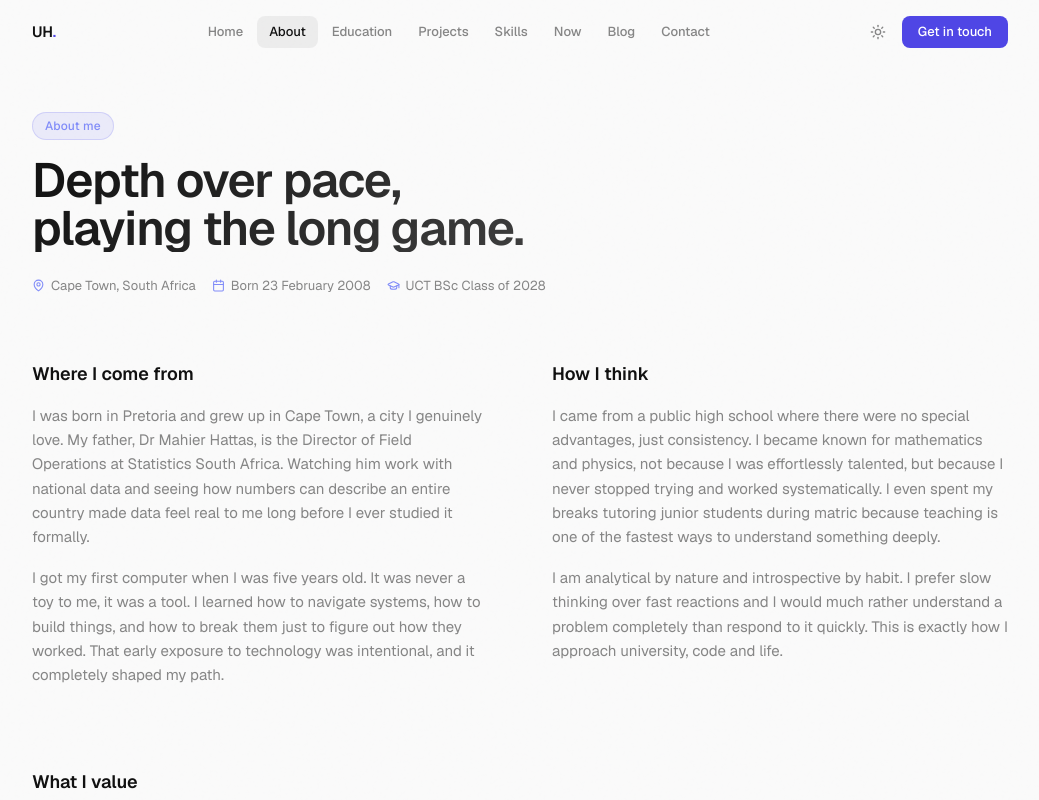
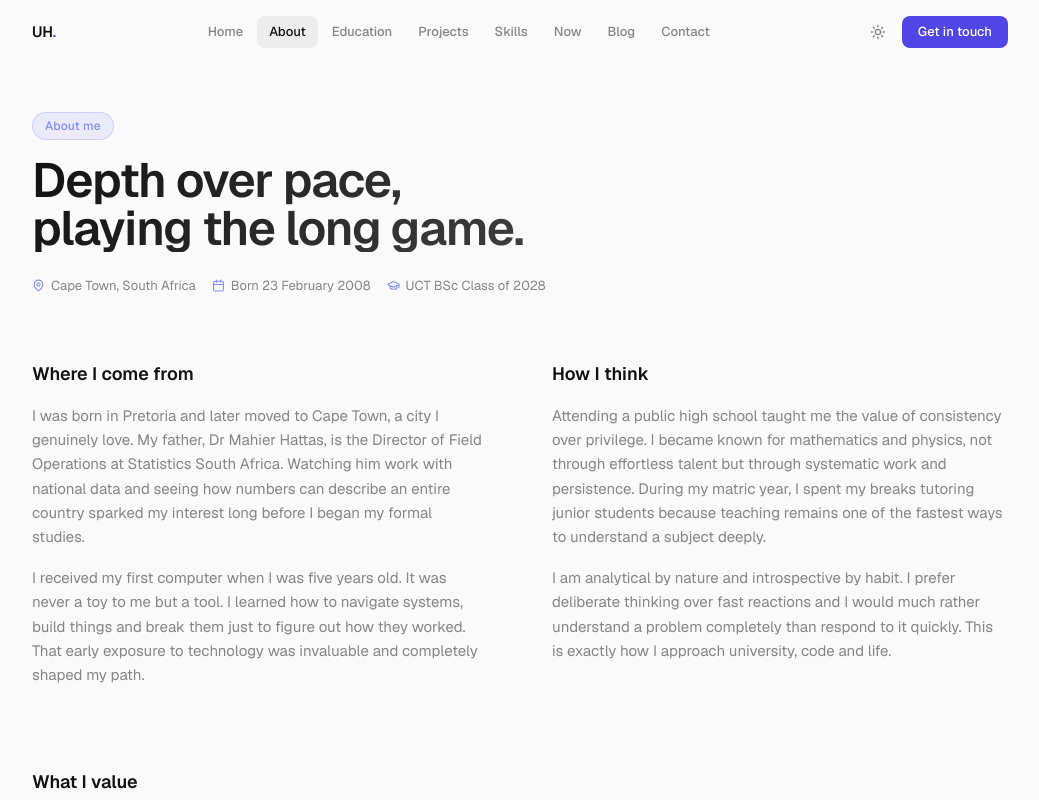
Before and after one commit to ubayd-hattas/Ubayds_Website, a Next.js app: page /about in a window 1280 px wide. Shown: the top 800 px of the page, without its empty margins (120-1159 px from the left). Built offline with nearby package versions, Linux system fonts and the light colour scheme.

Commit message:
edited the about and education page

```diff
--- a/app/about/AboutClient.tsx
+++ b/app/about/AboutClient.tsx
@@ -47,7 +47,13 @@ const timeline = [
     year: "2017",
     label: "Moved to Cape Town",
     detail:
-      "Moved to Cape Town in fourth grade and completed my schooling here in 2025, in a city that completely changed how I see the world.",
+      "Came for my dads work.",
+  },
+  {
+    year: "2021",
+    label: "Got Covid-19",
+    detail:
+      "One of my worst life expereinces, but recovered after a few weeks.",
   },
   {
     year: "2025",
@@ -117,17 +123,16 @@ export default function AboutClient() {
             </h2>
             <div className="space-y-4 text-[15px] text-secondary leading-relaxed">
               <p>
-                I was born in Pretoria and grew up in Cape Town, a city I genuinely love.
-                My father, Dr Mahier Hattas, is the Director of Field Operations at
-                Statistics South Africa. Watching him work with national data and
-                seeing how numbers can describe an entire country made data feel real to
-                 me long before I ever studied it formally.
+                I was born in Pretoria and later moved to Cape Town, a city I genuinely love.
+                My father, Dr Mahier Hattas, is the Director of Field Operations at Statistics
+                South Africa. Watching him work with national data and seeing how numbers can
+                describe an entire country sparked my interest long before I began my formal studies.
               </p>
               <p>
-                I got my first computer when I was five years old. It was never a toy to me,
-                it was a tool. I learned how to navigate systems, how to build things, and
-                how to break them just to figure out how they worked. That early exposure to
-                technology was intentional, and it completely shaped my path.
+                I received my first computer when I was five years old. It was never a toy to me but a
+                tool. I learned how to navigate systems, build things and break them just to figure out
+                how they worked. That early exposure to technology was invaluable and completely shaped
+                my path.
               </p>
             </div>
           </motion.div>
@@ -143,18 +148,16 @@ export default function AboutClient() {
             </h2>
             <div className="space-y-4 text-[15px] text-secondary leading-relaxed">
               <p>
-                I came from a public high school where there were no special
-                advantages, just consistency. I became known for mathematics
-                and physics, not because I was effortlessly talented, but because
-                I never stopped trying and worked systematically. I even spent my
-                breaks tutoring junior students during matric because teaching is
-                one of the fastest ways to understand something deeply.
+                Attending a public high school taught me the value of consistency over
+                privilege. I became known for mathematics and physics, not through effortless
+                talent but through systematic work and persistence. During my matric year, I
+                spent my breaks tutoring junior students because teaching remains one of the
+                fastest ways to understand a subject deeply.
               </p>
               <p>
-                I am analytical by nature and introspective by habit. I prefer slow
-                thinking over fast reactions and I would much rather understand a
-                problem completely than respond to it quickly. This is exactly how
-                I approach university, code and life.
+                I am analytical by nature and introspective by habit. I prefer deliberate thinking
+                over fast reactions and I would much rather understand a problem completely than
+                respond to it quickly. This is exactly how I approach university, code and life.
               </p>
             </div>
           </motion.div>
--- a/app/education/EducationClient.tsx
+++ b/app/education/EducationClient.tsx
@@ -51,8 +51,8 @@ const modules = [
 
 const trajectory = [
   { year: "2026", label: "First Year BSc", status: "current" },
-  { year: "2027", label: "Second Year — Deepen Statistical & CS theory", status: "upcoming" },
-  { year: "2028", label: "Third Year — Honours Pathway / Specialisation", status: "upcoming" },
+  { year: "2027", label: "Second Year: Deepen Statistical & CS theory", status: "upcoming" },
+  { year: "2028", label: "Third Year: Honours Pathway / Specialisation", status: "upcoming" },
   { year: "2029+", label: "Postgraduate research or industry", status: "future" },
 ];
 
@@ -86,6 +86,11 @@ const achievements = [
     label: "Mathematics Tutor",
     detail: "Voluntarily tutored junior grade students during breaks throughout matric year",
     year: "2025",
+  },
+  {
+    label: "Football Player Of The Year",
+    detail: "Best footballer out of all my friends :)",
+    year: "2026",
   },
 ];
 
@@ -135,7 +140,7 @@ export default function EducationClient() {
                   BSc Computer Science, Statistics & Data Science
                 </p>
                 <p className="text-[12px] text-indigo-400 mt-1 font-mono">
-                  2026 — 2028
+                  2026 — Present
                 </p>
               </div>
             </div>
@@ -172,7 +177,7 @@ export default function EducationClient() {
                 Trafalgar Secondary School
               </h2>
               <p className="text-[13px] text-secondary mt-0.5">
-                National Senior Certificate (NSC) · Public school
+                National Senior Certificate (NSC)
               </p>
               <p className="text-[12px] text-dim font-mono mt-1">
                 Graduated 2025
@@ -181,15 +186,13 @@ export default function EducationClient() {
           </div>
           <div className="mt-6 pt-6 border-t border-white/[0.06]">
             <p className="text-[13px] text-secondary leading-relaxed">
-              I went to a public high school where there were no private
-              advantages, just the need for consistency and self-discipline.
-              I built strong results in mathematics and physical sciences
-              through methodical study habits and I spent my senior year both
-              leading the student body as Head Boy and tutoring my peers. I am
-              incredibly grateful to my principal and teachers for the belief
-              they had in me. The guidance and opportunities they provided
-              helped me immensely on my journey, giving me the foundation I needed to
-              be exactly where I am today.
+              My high school years taught me the true value of consistency and
+              self-discipline. I built strong results in mathematics and physical
+              sciences through methodical study habits and I spent my senior year
+              both leading the student body as Head Boy and tutoring my peers. I am
+              incredibly grateful to my principal and teachers for their belief in me.
+              The guidance and opportunities they provided gave me the foundation I
+              needed to be exactly where I am today.
             </p>
           </div>
         </motion.div>
--- a/app/now/NowClient.tsx
+++ b/app/now/NowClient.tsx
@@ -59,8 +59,8 @@ const sections = [
     title: "Building",
     items: [
       {
-        label: "Statistical Inference Explorer",
-        detail: "A Python-based tool for interactively exploring sampling distributions. Getting the visualisation right is harder than I thought.",
+        label: "SA Data Hub",
+        detail: "A website that aims to makes South African data easier to access and interpret.",
       },
       {
         label: "This website",
```
